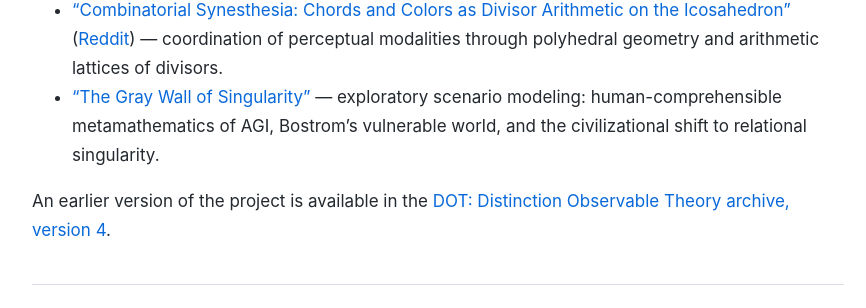
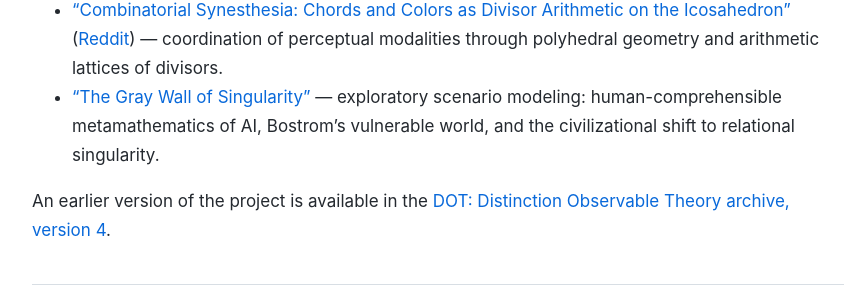
Before and after one commit to Nondual-Observer/ObserverInterfece, a Jekyll site: the page built from index.md, in a window 1280 px wide and 900 px high, scrolled down 41308 px. Shown: the part 173-481 px from the top of the window, without its empty margins (202-1068 px from the left). Built offline with Jekyll 4.4.1, drawn with Linux system fonts in a browser that asks for light colours.

Commit message:
Replace AGI with AI/ИИ in index pages

```diff
--- a/index.md
+++ b/index.md
@@ -863,7 +863,7 @@ Individual parts of the model have been discussed in previously published articl
 - [“The Observer as a Finite Structure of Distinction”](https://www.reddit.com/r/cybernetics/comments/1tbc6wm/observer_as_a_finite_structure_of_distinction/) — development of the minimal observer model on the Boolean cube, the six-point scene, the octahedron, and an opponent color wheel.
 - [“Observer and Distinction: Dual Faces of One ∞”](https://www.reddit.com/r/combinatorics/comments/1us793e/observer_and_distinction_dual_faces_of_one/) — the boundary of the discrete model, the prohibition of a fixed point of reversal, and the passage to a continuous space with a center of symmetry.
 - [“Combinatorial Synesthesia: Chords and Colors as Divisor Arithmetic on the Icosahedron”](synesthesia.html) ([Reddit](https://www.reddit.com/r/combinatorics/comments/1urhkt2/combinatorial_synesthesia_chords_and_colors_as/)) — coordination of perceptual modalities through polyhedral geometry and arithmetic lattices of divisors.
-- [“The Gray Wall of Singularity”](gray-wall.html) — exploratory scenario modeling: human-comprehensible metamathematics of AGI, Bostrom's vulnerable world, and the civilizational shift to relational singularity.
+- [“The Gray Wall of Singularity”](gray-wall.html) — exploratory scenario modeling: human-comprehensible metamathematics of AI, Bostrom's vulnerable world, and the civilizational shift to relational singularity.
 
 An earlier version of the project is available in the [DOT: Distinction Observable Theory archive, version 4](https://github.com/Nondual-Observer/DOTheory).
 
```
Also changed, not shown: ru/index.md (+1 -1 lines).
